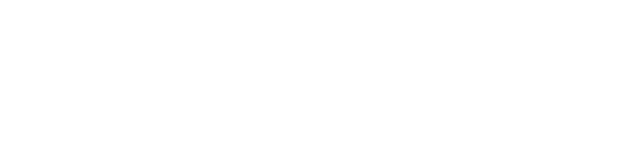
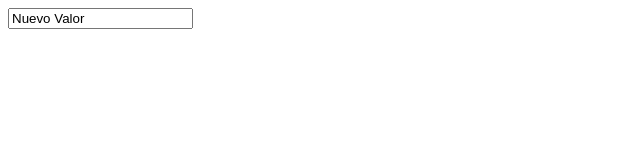
Before and after one commit to blockmaker-academy/dom-y-eventos-js, a website: page src/ejercicio-03/index.html in a window 1280 px wide. Shown: the whole page, without its empty margins (0-640 px from the left). Drawn offline with Linux system fonts and the light colour scheme.

Commit message:
Anadir ejercicio-03

```diff
--- a/src/ejercicio-03/index.html
+++ b/src/ejercicio-03/index.html
@@ -7,9 +7,12 @@
   </head>
   <body>
     <!-- Escribe tu codigo html aqui -->
+    <input type="text" id="miInput" value="Valor inicial" />
 
     <script>
-      // Escribe tu codigo javascript aqui
+      // Codigo
+      const inputElement = document.querySelector('input[type="text"]')
+      inputElement.value = 'Nuevo Valor'
     </script>
   </body>
 </html>
```
